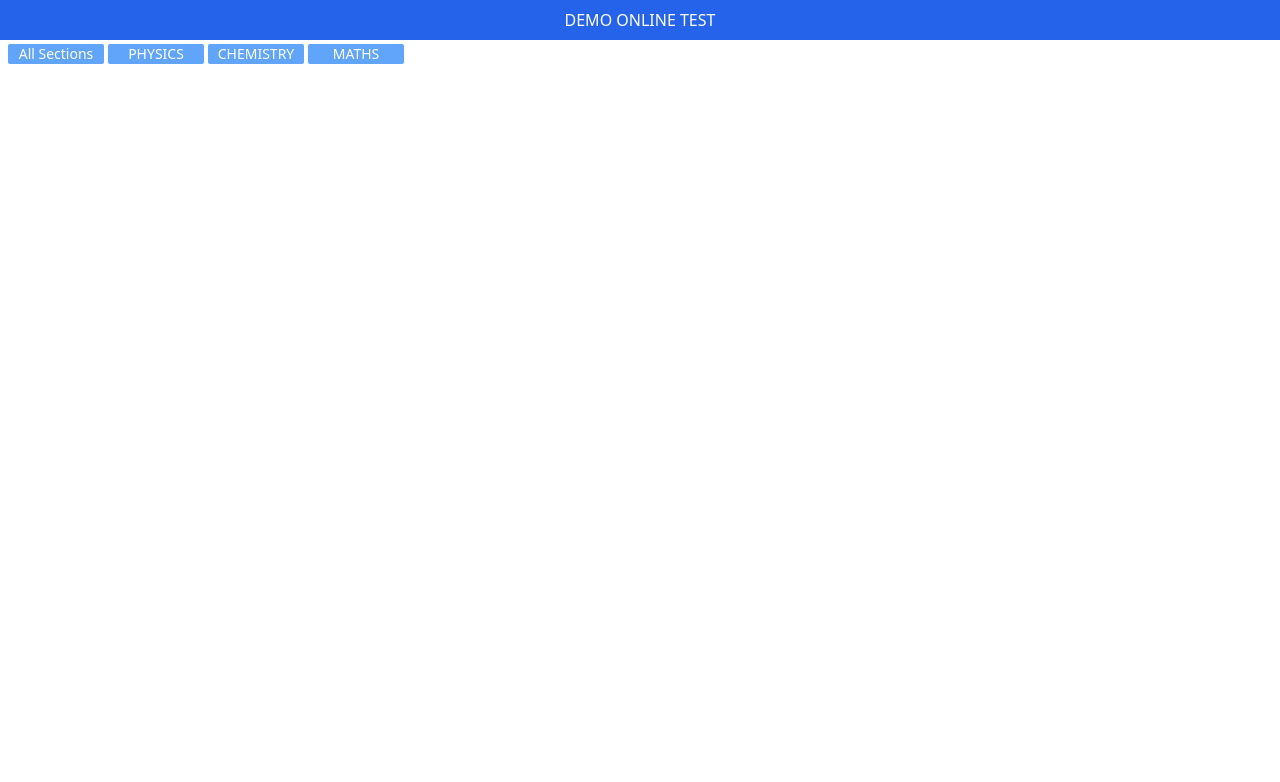
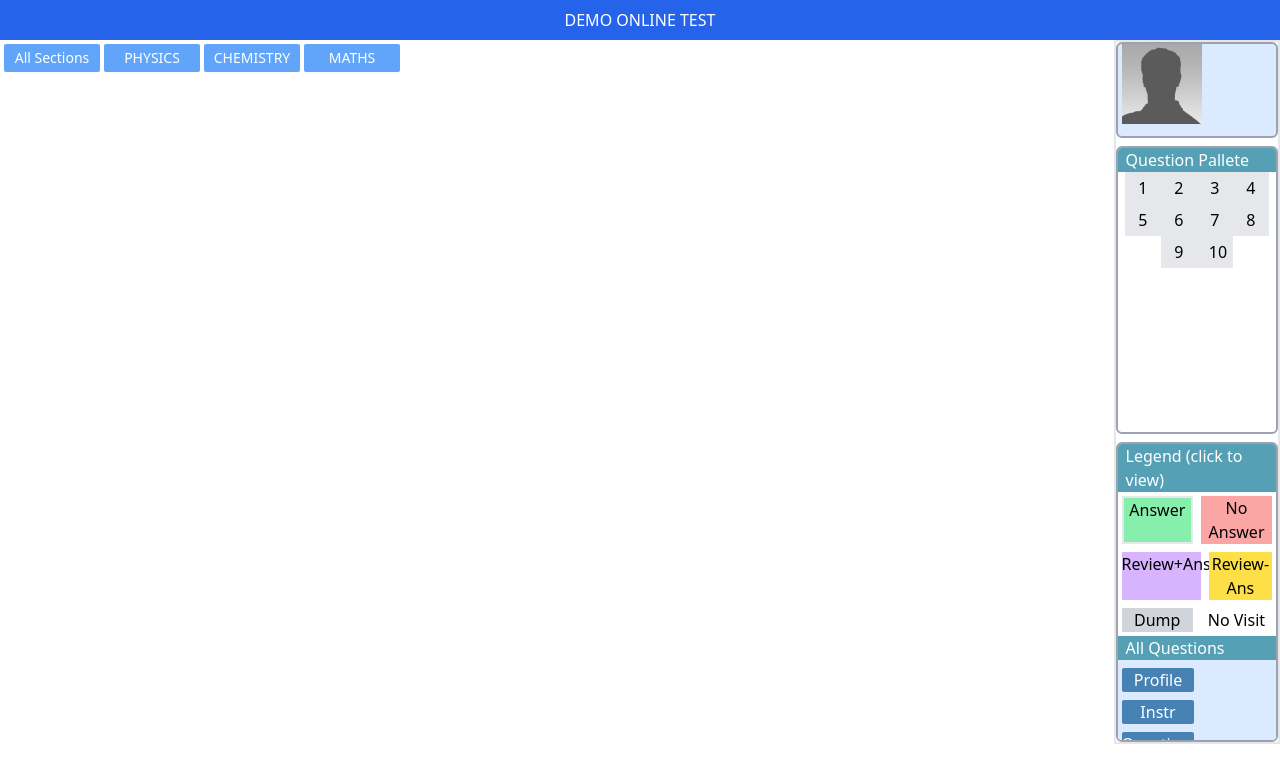
Before and after one commit to imon08/exam-panel, a Next.js app: page / in a window 1280 px wide. Shown: the top 782 px of the page. Built offline with nearby package versions, Linux system fonts and the light colour scheme.

Commit message:
sidebar designing done

```diff
--- a/src/components/Navbar.jsx
+++ b/src/components/Navbar.jsx
@@ -10,7 +10,7 @@ const Navbar = () => {
   };
 
   return (
-    <div className="w-[75%] flex gap-1 px-1 m-1">
+    <div className="w-[75%] flex gap-1 px-1 pt-1 h-8">
       <p
         className="navButtons"
         onClick={() => {
--- /dev/null
+++ b/src/components/RightSideBar.js
@@ -0,0 +1,65 @@
+import React from "react";
+import Profile from "../assets/profilePic.jpg";
+
+const RightSideBar = () => {
+  const array = [1, 2, 3, 4, 5, 6, 7, 8, 9, 10];
+  return (
+    <div className="border-2 w-[30%]  md:w-[13%]">
+      <div className="bg-blue-100 pb-3 border-2 border-gray-400 pl-1 rounded-md">
+        <img className="h-20 w-20 object-cover" src={Profile.src} alt="" />
+      </div>
+      <div className="rounded-md border-gray-400 border-2 mt-2 overflow-hidden h-72">
+        <div className="bg-[#55a0b5] px-2 py text-white">Question Pallete</div>
+        <div className="flex flex-wrap justify-center">
+          {array.map((item) => {
+            return (
+              <button className="px-3 py-1 bg-gray-200 w-9 text-center">
+                {item}
+              </button>
+            );
+          })}
+        </div>
+      </div>
+      <div className="rounded-md border-gray-400 border-2 mt-2 overflow-hidden">
+        <div className="bg-[#55a0b5] px-2 py text-white">
+          Legend (click to view)
+        </div>
+        <div className="flex">
+          <div className="w-[50%] bg-green-300 text-center m-1 border-2">
+            Answer
+          </div>
+          <div className="w-[50%] bg-red-300 text-center m-1">No Answer</div>
+        </div>
+        <div className="flex">
+          <div className="w-[50%] bg-purple-300 text-center m-1">
+            Review+Ans
+          </div>
+          <div className="w-[50%] bg-yellow-300 text-center m-1">
+            Review-Ans
+          </div>
+        </div>
+        <div className="flex">
+          <div className="w-[50%] bg-gray-300 text-center m-1">Dump</div>
+          <div className="w-[50%] bg-white-300 text-center m-1">No Visit</div>
+        </div>
+        <div className="bg-[#55a0b5] px-2 py text-white">All Questions</div>
+        <div className="bg-blue-100 py-1 h-20 flex flex-wrap items-center">
+          <button className="w-[46%] bg-[#4682B4] m-1 text-white rounded-sm">
+            Profile
+          </button>
+          <button className="w-[46%] bg-[#4682B4] m-1 text-white rounded-sm">
+            Instr
+          </button>
+          <button className="w-[46%] bg-[#4682B4] m-1 text-white rounded-sm">
+            Questions
+          </button>
+          <button className="w-[46%] bg-[#4682B4] m-1 text-white rounded-sm">
+            Submit
+          </button>
+        </div>
+      </div>
+    </div>
+  );
+};
+
+export default RightSideBar;
--- a/src/pages/index.js
+++ b/src/pages/index.js
@@ -1,11 +1,16 @@
 import Header from "@/components/Header";
 import Navbar from "@/components/Navbar";
+import RightSideBar from "@/components/RightSideBar";
 
 export default function Home() {
   return (
     <div>
       <Header />
-      <Navbar />
+      <div className="flex justify-between w-full">
+        <Navbar />
+        <RightSideBar />
+      </div>
+
     </div>
   );
 }
```
Also changed, not shown: src/assets/profilePic.jpg (added).
